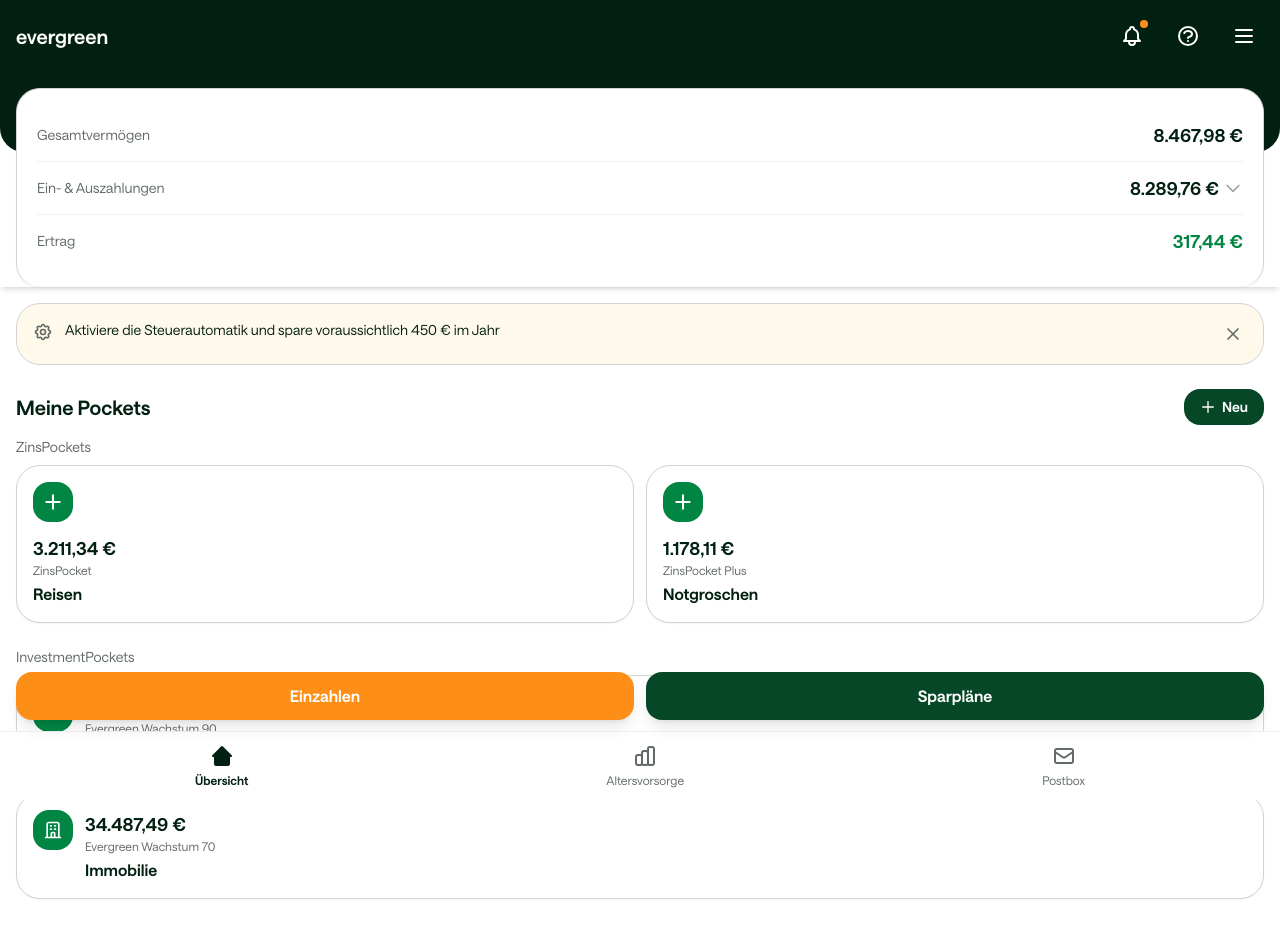
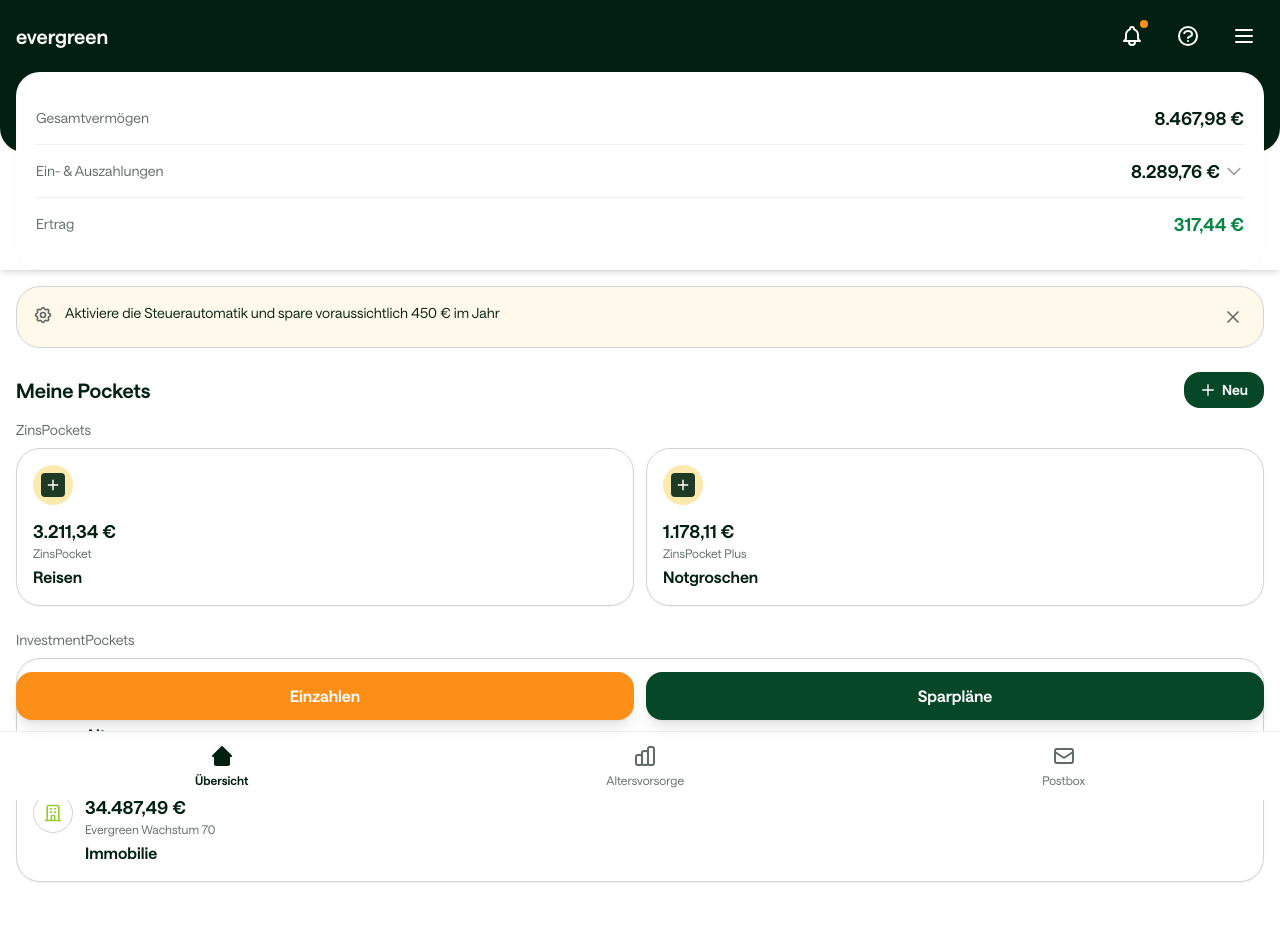
Before and after one commit to ivenkurz/kindersparplan, a Next.js app: page /Dashboard in a window 1280 px wide. Shown: the top 938 px of the page. Built offline with nearby package versions, Linux system fonts and the light colour scheme.

Commit message:
Dashboard: Divider entfernt, Card höher, Pocket-Icons exakt wie Vorlage

```diff
--- a/app/Dashboard/page.tsx
+++ b/app/Dashboard/page.tsx
@@ -38,9 +38,9 @@
           </div>
         </header>
 
-        {/* Account Summary Card – weiß, obere Hälfte unter Header, kein Divider unten */}
-        <section className="px-4 -mt-16 pb-0">
-          <div className="rounded-ds-lg border-x border-t border-ds-neutral-20 bg-ds-neutral-0 shadow-sm p-5">
+        {/* Account Summary Card – weiß, weiter oben, kein Divider */}
+        <section className="px-4 -mt-20 pb-0">
+          <div className="rounded-ds-lg bg-ds-neutral-0 shadow-sm p-5">
           <div className="flex justify-between items-center py-3 border-b border-ds-neutral-10">
             <span className="text-sm text-ds-neutral-70">Gesamtvermögen</span>
             <span className="text-lg font-bold text-ds-neutral-100">{formatCurrency(8467.98)}</span>
@@ -102,24 +102,28 @@
           </button>
         </div>
 
-        {/* ZinsPockets – grünes Quadrat mit Plus (CDS: ds-seagreen, ds-neutral-0) */}
+        {/* ZinsPockets – Vorlage: weißes Plus in dunkelgrünem Quadrat, in gelbem Kreis */}
         <p className="text-sm text-ds-neutral-70 mb-2">ZinsPockets</p>
         <div className="grid grid-cols-2 gap-3 mb-6">
           <div className="rounded-ds-lg border border-ds-neutral-20 bg-ds-neutral-0 p-4 shadow-sm">
-            <div className="w-10 h-10 rounded-ds-16 bg-ds-seagreen flex items-center justify-center mb-3">
-              <svg className="w-5 h-5 text-ds-neutral-0" fill="none" stroke="currentColor" strokeWidth={2.5} viewBox="0 0 24 24" aria-hidden>
-                <path strokeLinecap="round" strokeLinejoin="round" d="M12 4v16m8-8H4" />
-              </svg>
+            <div className="w-10 h-10 rounded-full bg-ds-pocket-yellow flex items-center justify-center mb-3">
+              <div className="w-6 h-6 rounded bg-ds-pocket-dark flex items-center justify-center">
+                <svg className="w-[14px] h-[14px] text-ds-neutral-0" fill="none" stroke="currentColor" strokeWidth={2.5} viewBox="0 0 24 24" aria-hidden>
+                  <path strokeLinecap="round" strokeLinejoin="round" d="M12 4v16m8-8H4" />
+                </svg>
+              </div>
             </div>
             <p className="text-lg font-bold text-ds-neutral-100">{formatCurrency(3211.34)}</p>
             <p className="text-xs text-ds-neutral-70">ZinsPocket</p>
             <p className="text-base font-bold text-ds-neutral-100 mt-1">Reisen</p>
           </div>
           <div className="rounded-ds-lg border border-ds-neutral-20 bg-ds-neutral-0 p-4 shadow-sm">
-            <div className="w-10 h-10 rounded-ds-16 bg-ds-seagreen flex items-center justify-center mb-3">
-              <svg className="w-5 h-5 text-ds-neutral-0" fill="none" stroke="currentColor" strokeWidth={2.5} viewBox="0 0 24 24" aria-hidden>
-                <path strokeLinecap="round" strokeLinejoin="round" d="M12 4v16m8-8H4" />
-              </svg>
+            <div className="w-10 h-10 rounded-full bg-ds-pocket-yellow flex items-center justify-center mb-3">
+              <div className="w-6 h-6 rounded bg-ds-pocket-dark flex items-center justify-center">
+                <svg className="w-[14px] h-[14px] text-ds-neutral-0" fill="none" stroke="currentColor" strokeWidth={2.5} viewBox="0 0 24 24" aria-hidden>
+                  <path strokeLinecap="round" strokeLinejoin="round" d="M12 4v16m8-8H4" />
+                </svg>
+              </div>
             </div>
             <p className="text-lg font-bold text-ds-neutral-100">{formatCurrency(1178.11)}</p>
             <p className="text-xs text-ds-neutral-70">ZinsPocket Plus</p>
@@ -127,12 +131,12 @@
           </div>
         </div>
 
-        {/* InvestmentPockets – Chart (Altersvorsorge), Gebäude (Immobilie), CDS-Farben */}
+        {/* InvestmentPockets – Vorlage: gelbgrünes Icon in weißem Kreis */}
         <p className="text-sm text-ds-neutral-70 mb-2">InvestmentPockets</p>
         <div className="space-y-3">
           <div className="rounded-ds-lg border border-ds-neutral-20 bg-ds-neutral-0 p-4 shadow-sm flex items-start gap-3">
-            <div className="w-10 h-10 rounded-ds-16 bg-ds-seagreen flex items-center justify-center shrink-0">
-              <svg className="w-5 h-5 text-ds-neutral-0" fill="none" stroke="currentColor" strokeWidth={2} viewBox="0 0 24 24" aria-hidden>
+            <div className="w-10 h-10 rounded-full bg-ds-neutral-0 border border-ds-neutral-20 flex items-center justify-center shrink-0">
+              <svg className="w-5 h-5 text-ds-investment-icon" fill="none" stroke="currentColor" strokeWidth={2} viewBox="0 0 24 24" aria-hidden>
                 <path strokeLinecap="round" strokeLinejoin="round" d="M2.25 18L9 11.25l4.306 4.307a11.95 11.95 0 011.414-1.418L21 3.75" />
               </svg>
             </div>
@@ -146,8 +150,8 @@
             </svg>
           </div>
           <div className="rounded-ds-lg border border-ds-neutral-20 bg-ds-neutral-0 p-4 shadow-sm flex items-start gap-3">
-            <div className="w-10 h-10 rounded-ds-16 bg-ds-seagreen flex items-center justify-center shrink-0">
-              <svg className="w-5 h-5 text-ds-neutral-0" fill="none" stroke="currentColor" strokeWidth={2} viewBox="0 0 24 24" aria-hidden>
+            <div className="w-10 h-10 rounded-full bg-ds-neutral-0 border border-ds-neutral-20 flex items-center justify-center shrink-0">
+              <svg className="w-5 h-5 text-ds-investment-icon" fill="none" stroke="currentColor" strokeWidth={2} viewBox="0 0 24 24" aria-hidden>
                 <path strokeLinecap="round" strokeLinejoin="round" d="M19 21V5a2 2 0 00-2-2H7a2 2 0 00-2 2v16m14 0h2m-2 0h-5m-9 0H3m2 0h5M9 7h1m-1 4h1m4-4h1m-1 4h1m-5 10v-5a1 1 0 011-1h2a1 1 0 011 1v5m-4 0h4" />
               </svg>
             </div>
--- a/tailwind.config.ts
+++ b/tailwind.config.ts
@@ -38,6 +38,9 @@
         "ds-darkgreen": "#054726",
         "ds-seagreen": "#008542",
         "ds-sage": "#a2bcaf",
+        "ds-pocket-dark": "#1E3A24",
+        "ds-pocket-yellow": "#FBE9AE",
+        "ds-investment-icon": "#9ACD32",
         "ds-crimson": "#c20024",
         // Legacy evergreen (alias) – behalte für Kompatibilität
         evergreen: {
```
